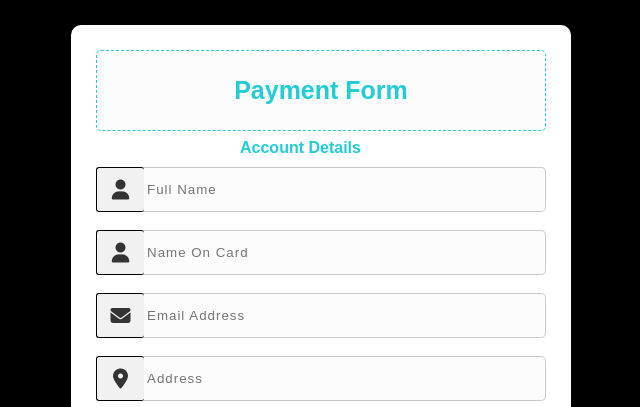
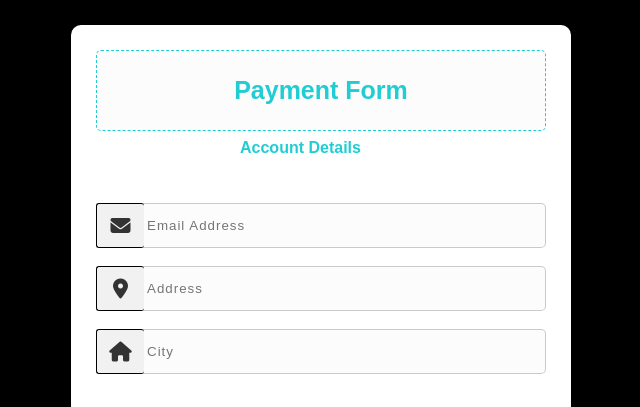
Before and after one commit to Freeint/Grow, a plain HTML site: page tran.html in a window 1280 px wide. Shown: the top 407 px of the page, without its empty margins (319-959 px from the left). Drawn offline with Linux system fonts and the light colour scheme.

Commit message:
Update tran.html

```diff
--- a/tran.html
+++ b/tran.html
@@ -15,14 +15,12 @@
             <h4>Account Details</h4>
             <div class="input_group">
                 <div class="input_box">
-                    <input type="Full Name" name="Full Name" placeholder="Full Name" required class="name">
-                    <i class="fa-solid fa-user"></i>
+
+
                 </div>
             </div>
             <div class="input_group">
                 <div class="input_box">
-                    <input type="Name On Card" name="Name On Card" placeholder="Name On Card" required class="name">
-                    <i class="fa-solid fa-user"></i>
                 </div>
             </div>
             <div class="input_group">
```
